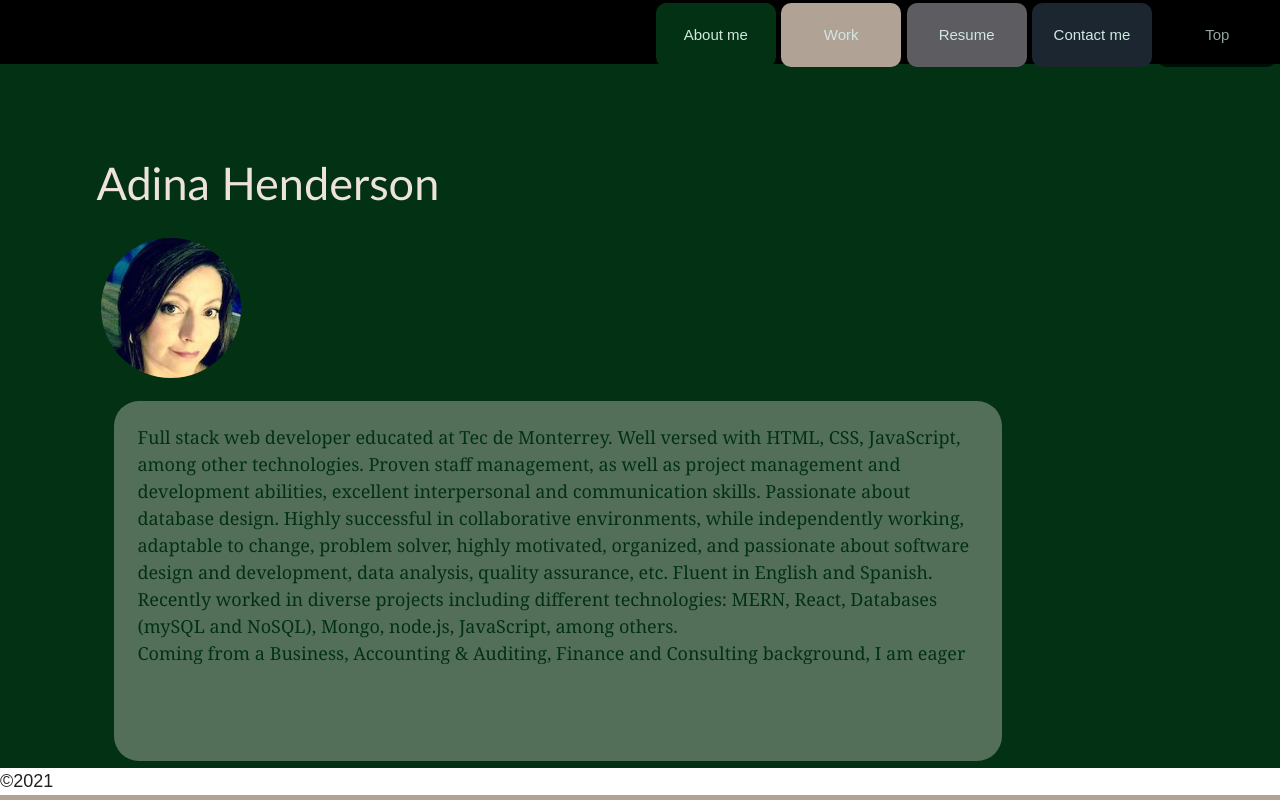
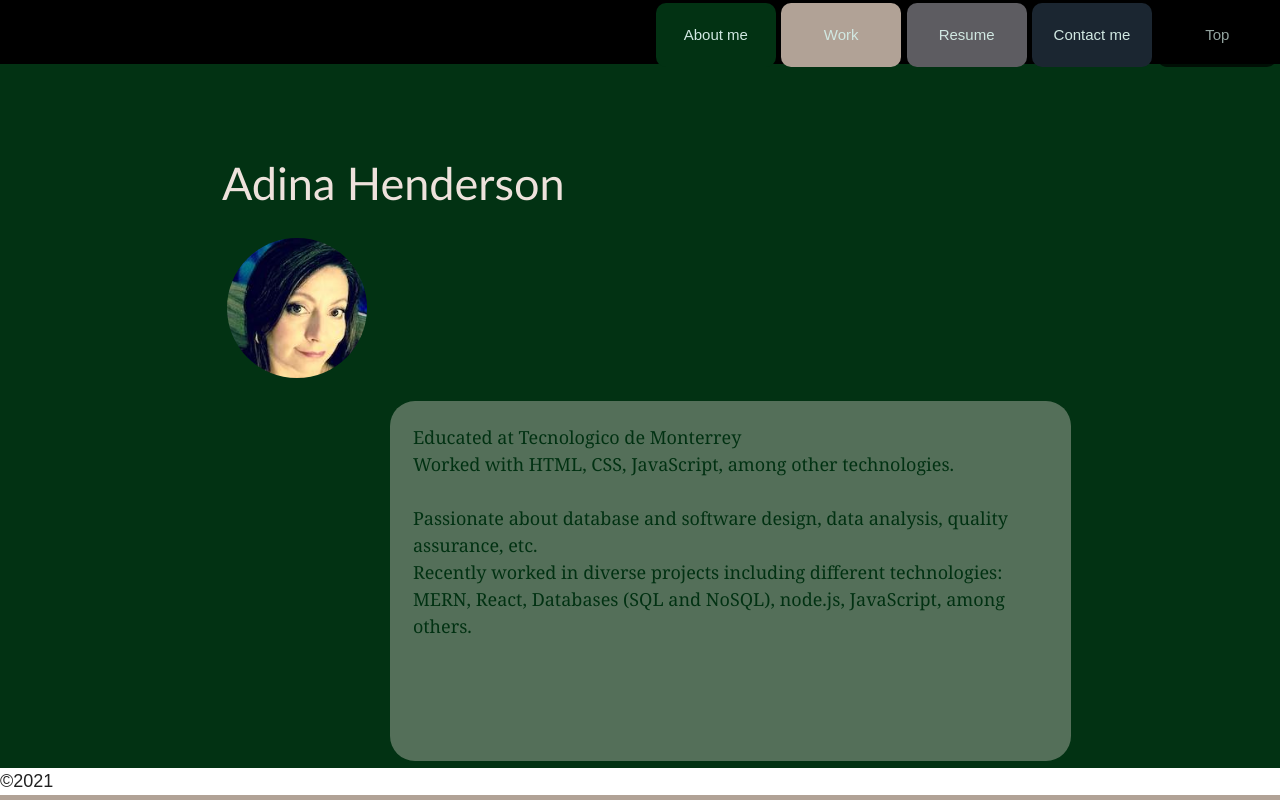
Before and after one commit to adina-hc/portfolio, a React (Create React App) app: page / in a window 1280 px wide. Shown: the top 800 px of the page. Built offline with nearby package versions, Linux system fonts and the light colour scheme.

Commit message:
adjusted About section

```diff
--- a/src/components/About/index.js
+++ b/src/components/About/index.js
@@ -1,7 +1,8 @@
 import React from 'react';
 import profilePic from "../../images/adina-portfolio.JPG";
-import backGPic from '../../images/matrix.jpg';
-import Footer from '../Footer/index';
+import bgPic from "../../images/hero.png"
+import Footer from "../Footer"
+
 
 // Import style
 import '../../reset.css'
@@ -11,38 +12,42 @@ import '../../fix-materialize.css'
 function About() {
     return (
       <>
-        <div style={{ backgroundImage: `url(${backGPic})` }}>
-          <section id="about-me" class="about-me">
+        <div
+          className="bgImage"
+          style={{ backgroundImage: `url(${bgPic})` }}
+        ></div>
+        <section id="about-me" className="about-me">
           <div className=" subtitle">
             <h2 className="subtitle-about-me subtitles"> </h2>
           </div>
           <div className="center-div">
             <h1 className="developer-name">Adina Henderson</h1>
             <img className="profile-picture" src={profilePic} alt=""></img>
-
-              <article class="article-content">
+            <div className="article-container">
+              <article className="article-content">
                 <p>
-                  Full stack web developer educated at Tec de Monterrey. Well
-                  versed with HTML, CSS, JavaScript, among other technologies.
-                  Proven staff management, as well as project management and
-                  development abilities, excellent interpersonal and
-                  communication skills. Passionate about database design. Highly
-                  successful in collaborative environments, while independently
-                  working, adaptable to change, problem solver, highly
-                  motivated, organized, and passionate about software design and
-                  development, data analysis, quality assurance, etc. Fluent in
-                  English and Spanish. Recently worked in diverse projects
-                  including different technologies: MERN, React, Databases (mySQL
-                  and NoSQL), Mongo, node.js, JavaScript, among others.
+                  Educated at Tecnologico de Monterrey
+                  <br />
+                  Worked with HTML, CSS, JavaScript, among other technologies.{" "}
+                  <br />
+                  <br />
+                  Passionate about database and software design, data analysis,
+                  quality assurance, etc.
+                  <br />
+                  Recently worked in diverse projects including different
+                  technologies: MERN, React, Databases (SQL and NoSQL), node.js,
+                  JavaScript, among others.
+                  <br />
                   <br />
                   Coming from a Business, Accounting & Auditing, Finance and
                   Consulting background, I am eager to leap into the Technology
-                  field. I love challenge, languages, music and dance.
+                  field. I love challenge, learning, languages, music, and
+                  dance.
                 </p>
               </article>
             </div>
+          </div>
         </section>
-        </div>
         <Footer />
       </>
     );
```
Lines whose indentation alone changed are shown as unchanged.
